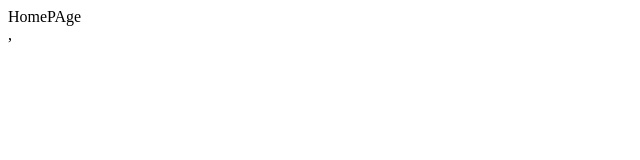
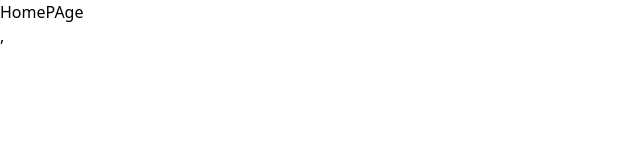
Before and after one commit to saurabh-3008/mind-seeds, a React (Vite) app: page / in a window 1280 px wide. Shown: the top 160 px of the page, without its empty margins (0-640 px from the left). Built offline with nearby package versions, Linux system fonts and the light colour scheme.

Commit message:
installed tailwind

```diff
--- a/package.json
+++ b/package.json
@@ -23,6 +23,7 @@
     "eslint-plugin-react": "^7.34.3",
     "eslint-plugin-react-hooks": "^4.6.2",
     "eslint-plugin-react-refresh": "^0.4.7",
+    "tailwindcss": "^3.4.7",
     "vite": "^5.3.4"
   }
 }
--- a/src/index.css
+++ b/src/index.css
@@ -0,0 +1,3 @@
+@tailwind base;
+@tailwind components;
+@tailwind utilities;
--- /dev/null
+++ b/tailwind.config.js
@@ -0,0 +1,8 @@
+
+module.exports = {
+  content: ["./src/**/*.{html,js}"],
+  theme: {
+    extend: {},
+  },
+  plugins: [],
+}
```
Also changed, not shown: 1 other file (tests, documents, lock files or other folders).
